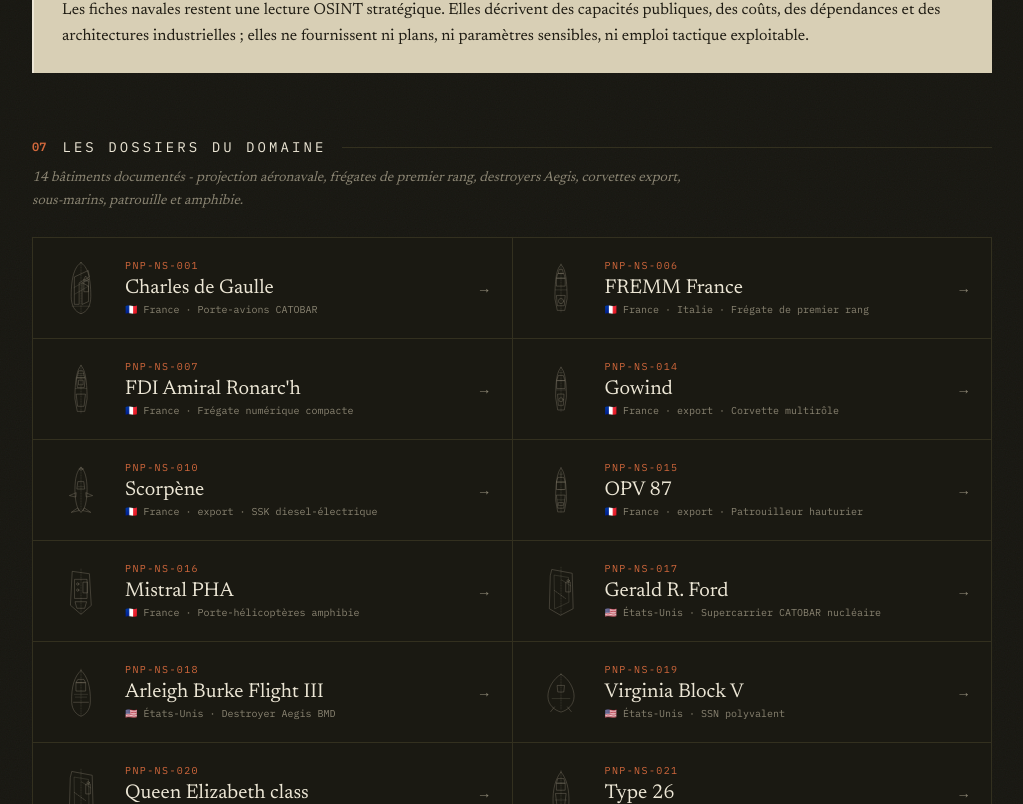
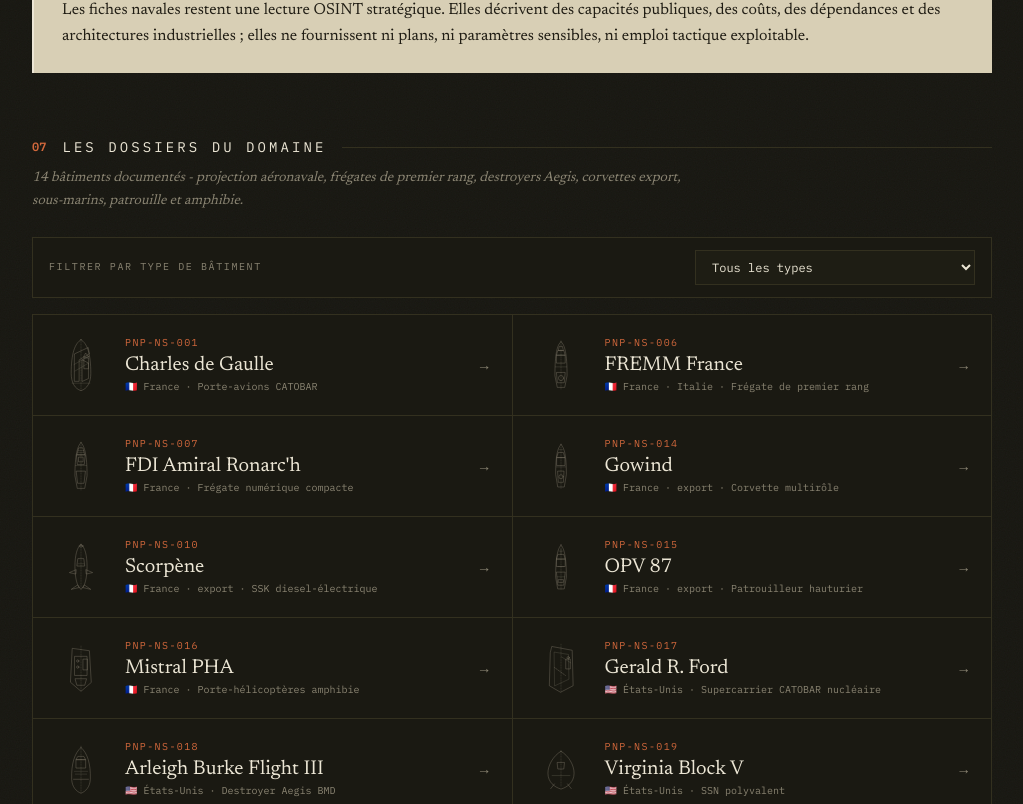
Before and after one commit to ludoviclabs-dotcom/Drones, a Next.js app: page /batiments-navals in a window 1280 px wide. Shown: the part 3436-4240 px from the top of the page, without its empty margins (128-1151 px from the left). Built offline with nearby package versions, Linux system fonts and the light colour scheme.

Commit message:
feat: add naval dossier type filter

```diff
--- a/src/app/batiments-navals/page.tsx
+++ b/src/app/batiments-navals/page.tsx
@@ -4,30 +4,21 @@ import { systems } from "@/data/systems";
 import {
   NAVAL_VESSEL_BLURBS,
   NAVAL_VESSEL_LABELS,
+  NAVAL_VESSEL_ORDER,
 } from "@/data/labels";
 import type { NavalVesselClass } from "@/data/types";
 import { LegalNote } from "@/components/fiche-sections";
+import { NavalDossierFilter } from "@/components/naval-dossier-filter";
 import { Narrative } from "@/components/narrative";
 import { SectionMarker } from "@/components/primitives";
 import { RegistrationMarks } from "@/components/registration-marks";
 import { Stamp } from "@/components/stamp";
-import { SystemSchematic } from "@/components/system-schematic";
 
 export const metadata: Metadata = {
   title: "Bâtiments navals",
   description:
     "Le domaine des bâtiments navals - porte-avions, frégates, destroyers, corvettes, sous-marins, patrouilleurs et plateformes amphibies, lus comme des architectures de mission.",
 };
-
-const CLASS_ORDER: NavalVesselClass[] = [
-  "porte-avions",
-  "destroyer",
-  "fregate",
-  "corvette",
-  "sous-marin",
-  "patrouilleur",
-  "amphibie",
-];
 
 const MVP_FLEETS = [
   {
@@ -126,6 +117,17 @@ const LEGAL_NOTE =
 
 export default function BatimentsNavalsPage() {
   const dossiers = systems.filter((s) => s.category === "naval-vessel");
+  const filterableDossiers = dossiers
+    .filter((system) => system.navalVesselClass)
+    .map((system) => ({
+      slug: system.slug,
+      reference: system.reference,
+      name: system.name,
+      flag: system.flag,
+      country: system.country,
+      classLabel: system.classLabel,
+      navalVesselClass: system.navalVesselClass as NavalVesselClass,
+    }));
   const countByClass = (navalClass: NavalVesselClass) =>
     dossiers.filter((s) => s.navalVesselClass === navalClass).length;
 
@@ -164,7 +166,7 @@ export default function BatimentsNavalsPage() {
           blurb="La taxonomie navale croise classe de coque, mission dominante et architecture de combat."
         />
         <div className="mt-6 grid gap-px border border-line bg-line sm:grid-cols-2">
-          {CLASS_ORDER.map((navalClass) => {
+          {NAVAL_VESSEL_ORDER.map((navalClass) => {
             const count = countByClass(navalClass);
             return (
               <div key={navalClass} className="bg-panel p-5">
@@ -308,36 +310,8 @@ export default function BatimentsNavalsPage() {
           label="Les dossiers du domaine"
           blurb={`${dossiers.length} bâtiments documentés - projection aéronavale, frégates de premier rang, destroyers Aegis, corvettes export, sous-marins, patrouille et amphibie.`}
         />
-        {dossiers.length > 0 ? (
-          <ul className="mt-6 grid gap-px border border-line bg-line sm:grid-cols-2">
-            {dossiers.map((system) => (
-              <li key={system.slug} className="bg-panel">
-                <Link
-                  href={`/systemes/${system.slug}`}
-                  className="group flex items-center gap-4 p-5"
-                >
-                  <SystemSchematic
-                    slug={system.slug}
-                    className="h-14 w-14 shrink-0 text-ink-faint transition-colors group-hover:text-accent"
-                  />
-                  <span className="flex-1">
-                    <span className="block font-mono text-[10px] uppercase tracking-[0.14em] text-accent">
-                      {system.reference}
-                    </span>
-                    <span className="block font-serif text-xl text-ink transition-colors group-hover:text-accent">
-                      {system.name}
-                    </span>
-                    <span className="block font-mono text-[10px] text-ink-faint">
-                      {system.flag} {system.country} · {system.classLabel}
-                    </span>
-                  </span>
-                  <span className="font-mono text-ink-faint transition-colors group-hover:text-accent">
-                    →
-                  </span>
-                </Link>
-              </li>
-            ))}
-          </ul>
+        {filterableDossiers.length > 0 ? (
+          <NavalDossierFilter dossiers={filterableDossiers} />
         ) : (
           <p className="mt-6 border border-dashed border-line-bright bg-panel/40 px-6 py-12 text-center font-mono text-xs uppercase tracking-[0.16em] text-ink-faint">
             Dossiers en cours de rédaction.
--- /dev/null
+++ b/src/components/naval-dossier-filter.tsx
@@ -0,0 +1,169 @@
+"use client";
+
+import Link from "next/link";
+import { useMemo, useState } from "react";
+import {
+  NAVAL_VESSEL_LABELS,
+  NAVAL_VESSEL_ORDER,
+} from "@/data/labels";
+import type { NavalVesselClass } from "@/data/types";
+import { SystemSchematic } from "@/components/system-schematic";
+
+export interface NavalDossierListItem {
+  slug: string;
+  reference: string;
+  name: string;
+  flag: string;
+  country: string;
+  classLabel: string;
+  navalVesselClass: NavalVesselClass;
+}
+
+type FilterValue = "all" | NavalVesselClass;
+
+function primaryCountry(country: string): string {
+  return country.split("·")[0]?.trim() ?? country;
+}
+
+function groupByCountry(dossiers: NavalDossierListItem[]) {
+  const groups: { country: string; dossiers: NavalDossierListItem[] }[] = [];
+  const byCountry = new Map<string, NavalDossierListItem[]>();
+
+  for (const dossier of dossiers) {
+    const country = primaryCountry(dossier.country);
+    const existing = byCountry.get(country);
+
+    if (existing) {
+      existing.push(dossier);
+    } else {
+      const list = [dossier];
+      byCountry.set(country, list);
+      groups.push({ country, dossiers: list });
+    }
+  }
+
+  return groups;
+}
+
+function NavalDossierCard({ dossier }: { dossier: NavalDossierListItem }) {
+  return (
+    <li className="bg-panel">
+      <Link
+        href={`/systemes/${dossier.slug}`}
+        className="group flex items-center gap-4 p-5"
+      >
+        <SystemSchematic
+          slug={dossier.slug}
+          className="h-14 w-14 shrink-0 text-ink-faint transition-colors group-hover:text-accent"
+        />
+        <span className="flex-1">
+          <span className="block font-mono text-[10px] uppercase tracking-[0.14em] text-accent">
+            {dossier.reference}
+          </span>
+          <span className="block font-serif text-xl text-ink transition-colors group-hover:text-accent">
+            {dossier.name}
+          </span>
+          <span className="block font-mono text-[10px] text-ink-faint">
+            {dossier.flag} {dossier.country} · {dossier.classLabel}
+          </span>
+        </span>
+        <span className="font-mono text-ink-faint transition-colors group-hover:text-accent">
+          →
+        </span>
+      </Link>
+    </li>
+  );
+}
+
+export function NavalDossierFilter({
+  dossiers,
+}: {
+  dossiers: NavalDossierListItem[];
+}) {
+  const [selectedType, setSelectedType] = useState<FilterValue>("all");
+
+  // Les options restent dérivées des données, dans l'ordre naval centralisé.
+  const typeOptions = useMemo(
+    () =>
+      NAVAL_VESSEL_ORDER.filter((navalClass) =>
+        dossiers.some((dossier) => dossier.navalVesselClass === navalClass),
+      ).map((navalClass) => ({
+        value: navalClass,
+        label: NAVAL_VESSEL_LABELS[navalClass],
+      })),
+    [dossiers],
+  );
+
+  const filteredDossiers = useMemo(
+    () =>
+      selectedType === "all"
+        ? dossiers
+        : dossiers.filter(
+            (dossier) => dossier.navalVesselClass === selectedType,
+          ),
+    [dossiers, selectedType],
+  );
+
+  const groupedDossiers = useMemo(
+    () => groupByCountry(filteredDossiers),
+    [filteredDossiers],
+  );
+
+  const renderGrid = (items: NavalDossierListItem[]) => (
+    <ul className="grid gap-px border border-line bg-line sm:grid-cols-2">
+      {items.map((dossier) => (
+        <NavalDossierCard key={dossier.slug} dossier={dossier} />
+      ))}
+    </ul>
+  );
+
+  return (
+    <div className="mt-6">
+      <div className="flex flex-col gap-3 border border-line bg-panel px-4 py-3 sm:flex-row sm:items-center sm:justify-between">
+        <label
+          htmlFor="naval-type-filter"
+          className="font-mono text-[10px] uppercase tracking-[0.16em] text-ink-faint"
+        >
+          Filtrer par type de bâtiment
+        </label>
+        <select
+          id="naval-type-filter"
+          value={selectedType}
+          onChange={(event) =>
+            setSelectedType(event.target.value as FilterValue)
+          }
+          className="w-full border border-line-bright bg-surface px-3 py-2 font-mono text-xs text-ink outline-none transition-colors hover:border-accent focus:border-accent sm:w-[280px]"
+        >
+          <option value="all">Tous les types</option>
+          {typeOptions.map((option) => (
+            <option key={option.value} value={option.value}>
+              {option.label}
+            </option>
+          ))}
+        </select>
+      </div>
+
+      {filteredDossiers.length === 0 ? (
+        <p className="mt-5 border border-dashed border-line-bright bg-panel/40 px-5 py-6 font-serif text-sm italic leading-relaxed text-ink-faint">
+          Aucun bâtiment ne correspond à ce filtre.
+        </p>
+      ) : selectedType === "all" ? (
+        <div className="mt-4">{renderGrid(filteredDossiers)}</div>
+      ) : (
+        <div className="mt-5 space-y-7">
+          {groupedDossiers.map((group) => (
+            <section key={group.country}>
+              <div className="mb-3 flex items-center gap-3">
+                <h3 className="font-mono text-[11px] uppercase tracking-[0.2em] text-ink-dim">
+                  {group.country}
+                </h3>
+                <span className="h-px flex-1 bg-line" />
+              </div>
+              {renderGrid(group.dossiers)}
+            </section>
+          ))}
+        </div>
+      )}
+    </div>
+  );
+}
--- a/src/data/labels.ts
+++ b/src/data/labels.ts
@@ -109,6 +109,16 @@ export const NAVAL_VESSEL_LABELS: Record<NavalVesselClass, string> = {
   amphibie: "Bâtiment amphibie",
 };
 
+export const NAVAL_VESSEL_ORDER: NavalVesselClass[] = [
+  "porte-avions",
+  "destroyer",
+  "fregate",
+  "corvette",
+  "sous-marin",
+  "patrouilleur",
+  "amphibie",
+];
+
 export const NAVAL_VESSEL_BLURBS: Record<NavalVesselClass, string> = {
   "porte-avions":
     "Projection aéronavale, C2, groupe aérien embarqué et dépendances MCO lourdes.",
```
